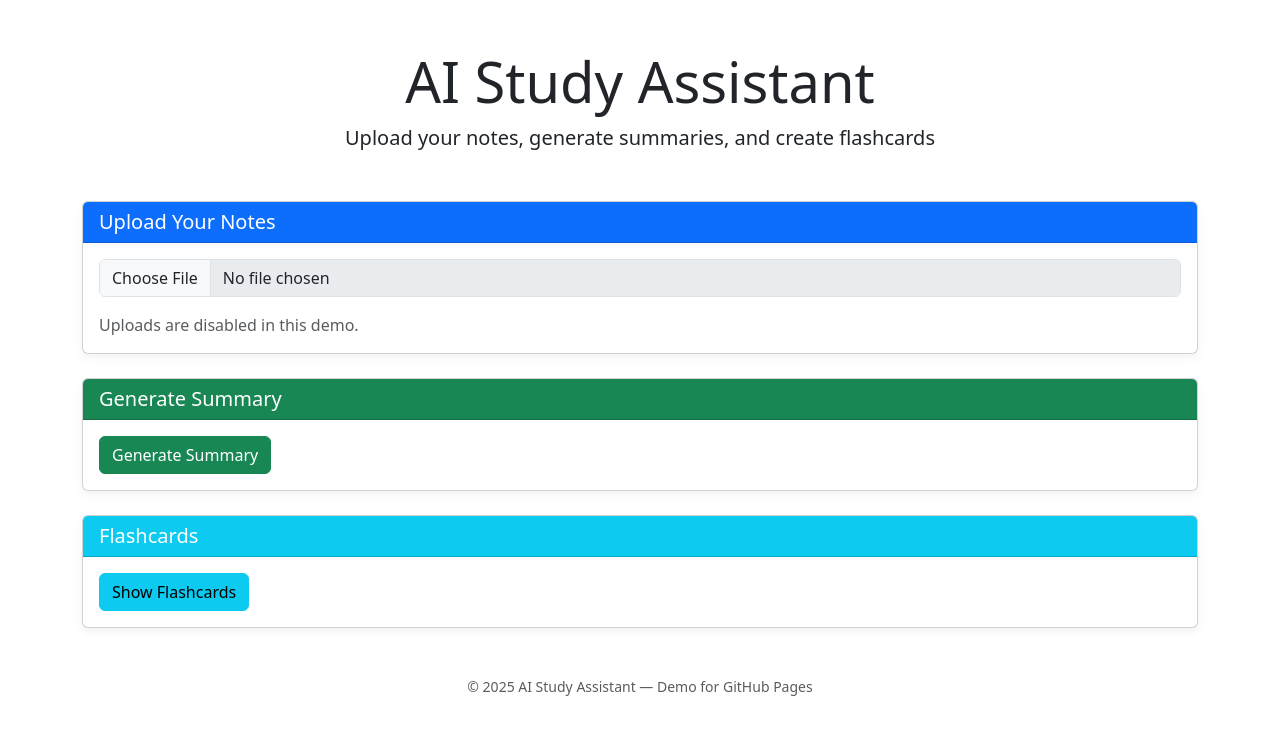
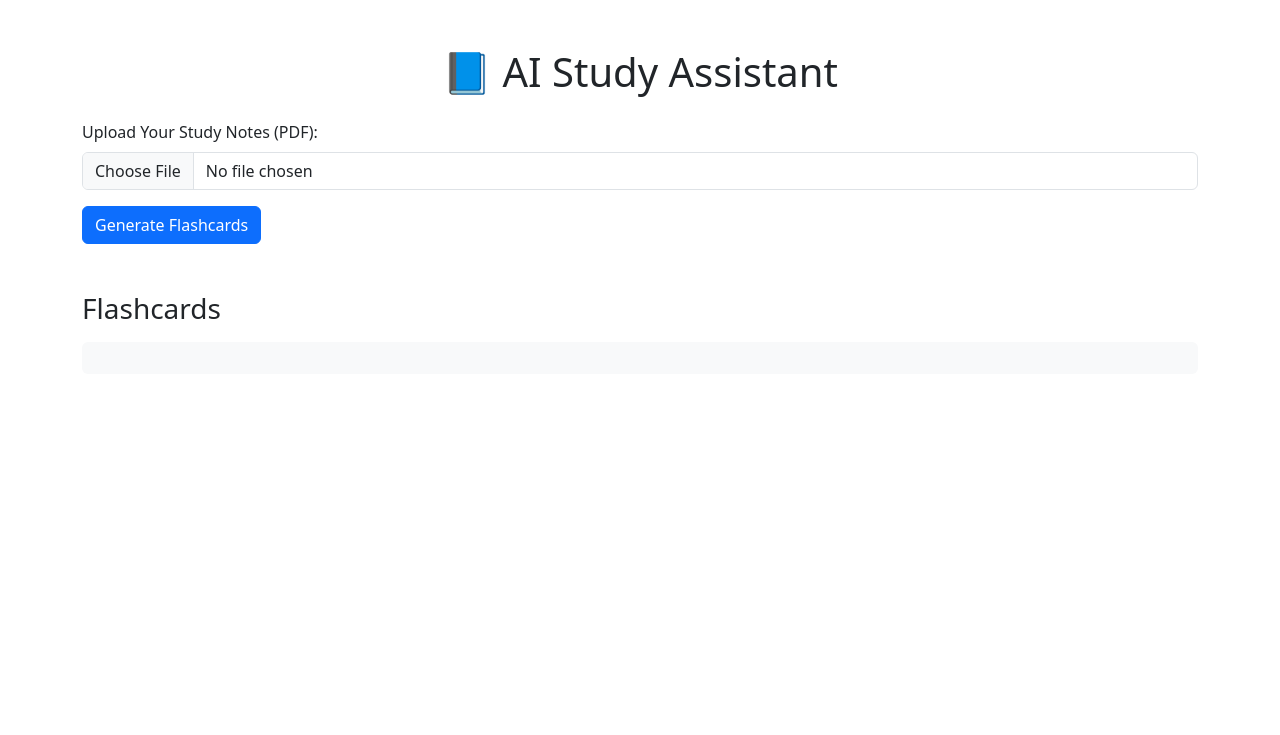
Before and after one commit to tdog5497/AI-App-Test, a Flask app: page / in a window 1280 px wide. Shown: the top 735 px of the page. Run offline with Flask 3, Linux system fonts and the light colour scheme.

Commit message:
Update index.html

```diff
--- a/templates/index.html
+++ b/templates/index.html
@@ -2,70 +2,56 @@
 <html lang="en">
 <head>
   <meta charset="UTF-8" />
-  <meta name="viewport" content="width=device-width, initial-scale=1.0" />
   <title>AI Study Assistant</title>
-  <link rel="stylesheet" href="style.css" />
-  <link href="https://cdn.jsdelivr.net/npm/bootstrap@5.3.3/dist/css/bootstrap.min.css" rel="stylesheet" />
+  <link href="https://cdn.jsdelivr.net/npm/bootstrap@5.3.3/dist/css/bootstrap.min.css" rel="stylesheet">
+  <link rel="stylesheet" href="{{ url_for('static', filename='style.css') }}">
 </head>
 <body>
-  <div class="container my-5">
-    <div class="text-center mb-5">
-      <h1 class="display-4">AI Study Assistant</h1>
-      <p class="lead">Upload your notes, generate summaries, and create flashcards</p>
+  <div class="container py-5">
+    <h1 class="text-center mb-4">📘 AI Study Assistant</h1>
+
+    <!-- Upload Form -->
+    <form id="upload-form" enctype="multipart/form-data">
+      <div class="mb-3">
+        <label for="pdf" class="form-label">Upload Your Study Notes (PDF):</label>
+        <input type="file" class="form-control" name="pdf" accept=".pdf" required />
+      </div>
+      <button type="submit" class="btn btn-primary">Generate Flashcards</button>
+    </form>
+
+    <!-- Output Section -->
+    <div id="output" class="mt-5">
+      <h3 class="mb-3">Flashcards</h3>
+      <pre id="flashcards" class="bg-light p-3 rounded" style="white-space: pre-wrap;"></pre>
     </div>
-
-    <!-- Upload Section -->
-    <section class="card mb-4">
-      <div class="card-header bg-primary text-white">
-        <h2 class="h5 mb-0">Upload Your Notes</h2>
-      </div>
-      <div class="card-body">
-        <input type="file" class="form-control mb-3" disabled />
-        <p class="text-muted mb-0">Uploads are disabled in this demo.</p>
-      </div>
-    </section>
-
-    <!-- Summary Section -->
-    <section class="card mb-4">
-      <div class="card-header bg-success text-white">
-        <h2 class="h5 mb-0">Generate Summary</h2>
-      </div>
-      <div class="card-body">
-        <button class="btn btn-success" onclick="showSummary()">Generate Summary</button>
-        <div id="summary-box" class="alert alert-success mt-3 d-none">
-          <p><strong>Summary:</strong> This is a sample summary of your notes.</p>
-        </div>
-      </div>
-    </section>
-
-    <!-- Flashcards Section -->
-    <section class="card mb-4">
-      <div class="card-header bg-info text-white">
-        <h2 class="h5 mb-0">Flashcards</h2>
-      </div>
-      <div class="card-body">
-        <button class="btn btn-info" onclick="showFlashcards()">Show Flashcards</button>
-        <ul id="flashcard-list" class="list-group mt-3 d-none">
-          <li class="list-group-item">Q1: What is an AI model?</li>
-          <li class="list-group-item">Q2: Define machine learning.</li>
-          <li class="list-group-item">Q3: Difference between supervised and unsupervised learning?</li>
-        </ul>
-      </div>
-    </section>
-
-    <!-- Footer -->
-    <footer class="text-center text-muted mt-5 small">
-      &copy; 2025 AI Study Assistant — Demo for GitHub Pages
-    </footer>
   </div>
 
+  <!-- JavaScript to Handle Upload -->
   <script>
-    function showSummary() {
-      document.getElementById("summary-box").classList.remove("d-none");
-    }
-    function showFlashcards() {
-      document.getElementById("flashcard-list").classList.remove("d-none");
-    }
+    const form = document.getElementById('upload-form');
+    const output = document.getElementById('flashcards');
+
+    form.addEventListener('submit', async (e) => {
+      e.preventDefault();
+      const formData = new FormData(form);
+      output.textContent = "Generating flashcards... please wait.";
+
+      try {
+        const res = await fetch('/upload', {
+          method: 'POST',
+          body: formData
+        });
+
+        const data = await res.json();
+        if (data.flashcards) {
+          output.textContent = data.flashcards;
+        } else {
+          output.textContent = "Error: " + data.error;
+        }
+      } catch (err) {
+        output.textContent = "Error: " + err.message;
+      }
+    });
   </script>
 </body>
 </html>
```
